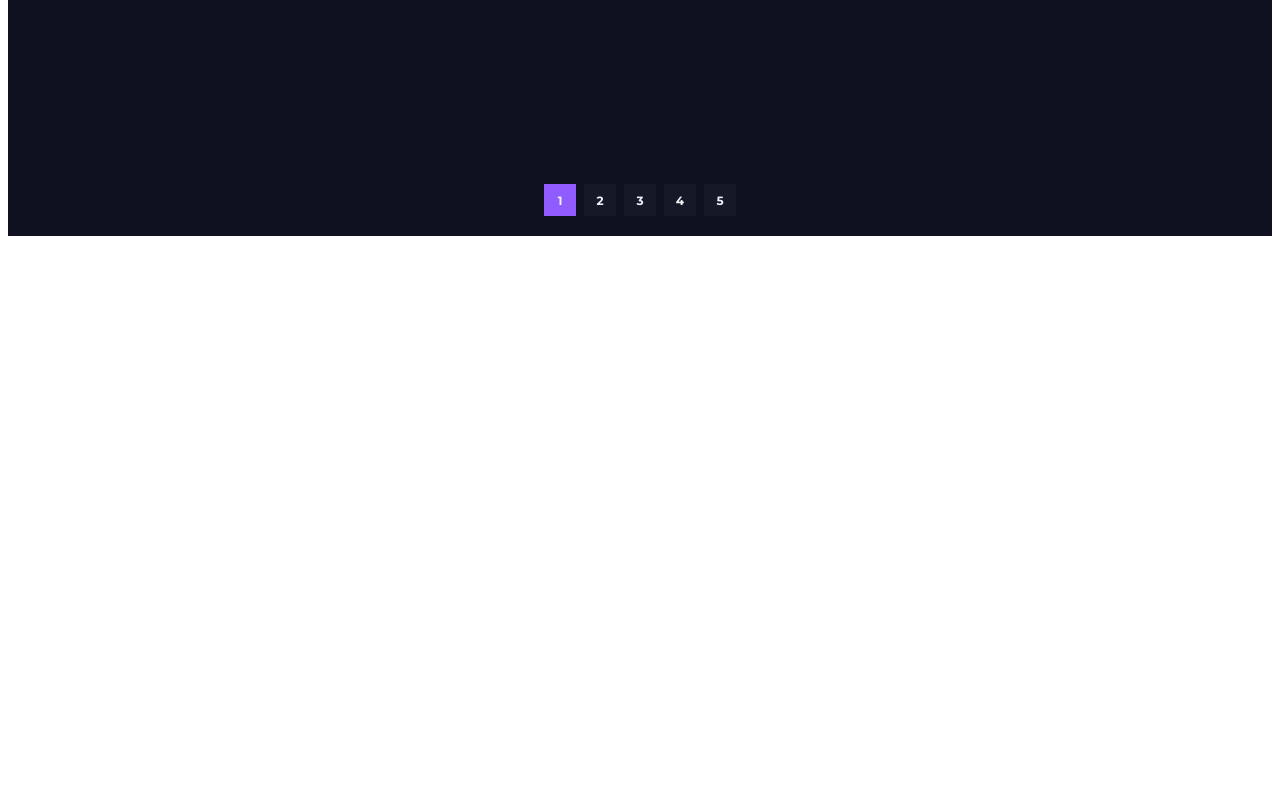
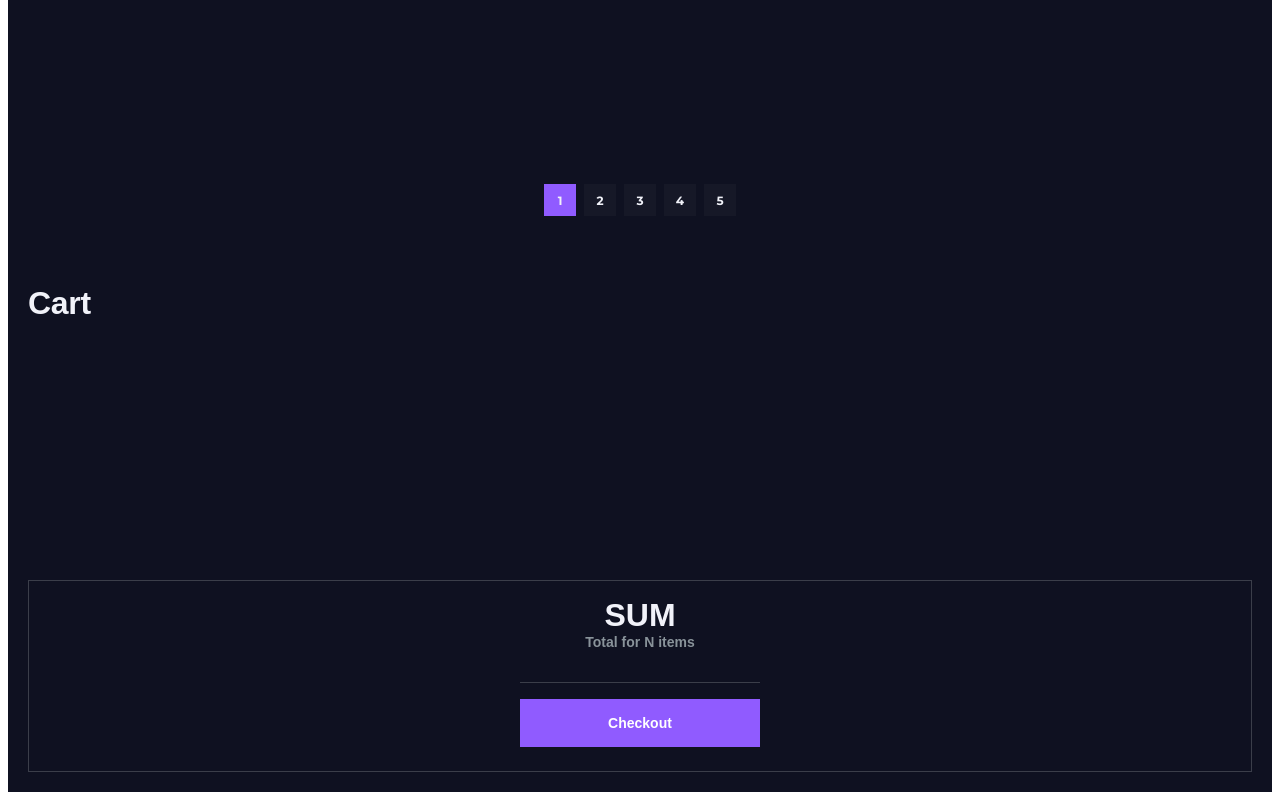
Before and after one commit to NicePhonemasters/nice-phones-design, a Next.js app: page / in a window 1280 px wide. Shown: the part 612-1412 px from the top of the page. Before the commit the page ends 856 px from the top, so only its background shows below. Built offline with nearby package versions, Linux system fonts and the light colour scheme.

Commit message:
SCRUM-11 add cart page

```diff
--- a/src/app/(home)/page.tsx
+++ b/src/app/(home)/page.tsx
@@ -1,9 +1,11 @@
+import Cart from 'app/cart/Page';
 import Catalog from 'app/catalog/Page';
 
 function App() {
   return (
     <main>
       <Catalog />
+      <Cart />
     </main>
   );
 }
--- /dev/null
+++ b/src/app/cart/Page.tsx
@@ -0,0 +1,25 @@
+import React from 'react';
+import styles from '../../styles/Cart.module.scss';
+
+const Cart: React.FC = () => {
+  return (
+    <div className={styles.cartWrapper}>
+      <h2 className={styles.title}>Cart</h2>
+
+      {/* Грід для карток */}
+      <div className={styles.itemsGrid}>{/* Тут будуть картки товарів */}</div>
+
+      {/* Checkout блок */}
+      <div className={styles.checkout}>
+        <div className={styles.total}>
+          <span className={styles.totalPrice}>SUM</span>
+          <span className={styles.totalItems}>Total for N items</span>
+        </div>
+        <div className={styles.separator}></div>
+        <button className={styles.checkoutBtn}>Checkout</button>
+      </div>
+    </div>
+  );
+};
+
+export default Cart;
--- a/src/app/catalog/Page.tsx
+++ b/src/app/catalog/Page.tsx
@@ -26,8 +26,8 @@ const Catalog: React.FC = () => {
             value={sortBy}
             onChange={(e) => setSortBy(e.target.value)}
           >
-            <option value="oldest">Oldest</option>
-            <option value="new">Newest</option>
+            <option value="oldest">Sort by oldest</option>
+            <option value="new">Sort by new</option>
             <option value="priceLow">Sort by price: low</option>
             <option value="priceHigh">Sort by price: high</option>
           </select>
--- /dev/null
+++ b/src/styles/Cart.module.scss
@@ -0,0 +1,66 @@
+.cartWrapper {
+  background-color:var(--color-black);
+  color: var(--color-white);
+  padding: 20px;
+  margin: 0 auto;
+  font-family: sans-serif;
+}
+
+.title {
+  font-size: 32px;
+  font-weight: 800;
+  margin-bottom: 32px;
+}
+
+.itemsGrid {
+  display: grid;
+  gap: 16px;
+  margin-bottom: 24px;
+  min-height: 200px;
+}
+
+.checkout {
+  border: 1px solid #3B3E4A;
+  padding: 16px 0 24px;
+  text-align: center;
+}
+
+.total {
+  margin-bottom: 32px;
+}
+
+.totalPrice {
+  display: block;
+  font-size: 32px;
+  font-weight: 800;
+}
+
+.totalItems {
+  display: block;
+  font-size: 14px;
+  font-weight: 600;
+  color: #89939A;
+}
+
+.separator {
+  border-top: 1px solid #3B3E4A;
+  margin: 16px auto;
+  width: 240px;
+}
+
+.checkoutBtn {
+  background-color: var(--color-accent);
+  width: 240px;
+  height: 48px;
+  border: none;
+  padding: 13.5px 85.5px;
+  color: white;
+  font-size: 14px;
+  font-weight: 700;
+  cursor: pointer;
+  transition: background 0.3s ease;
+
+  &:hover {
+    background-color: #7c3aed;
+  }
+}
```
